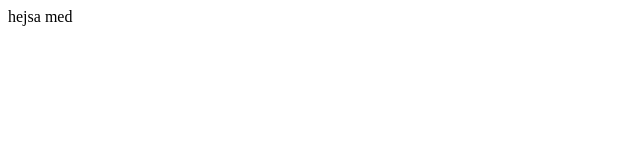
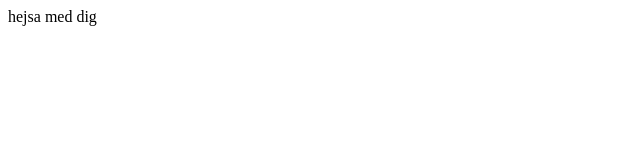
Before and after one commit to burkaldev/websideCICD, a plain HTML site: page index.html in a window 1280 px wide. Shown: the full height of the page, 0-640 px from the left. Drawn offline with Linux system fonts and the light colour scheme.

Commit message:
Update index.html

```diff
--- a/index.html
+++ b/index.html
@@ -1,5 +1,5 @@
 <html>
   <body>
-    hejsa med
+    hejsa med dig
   </body>
 </html>
```
